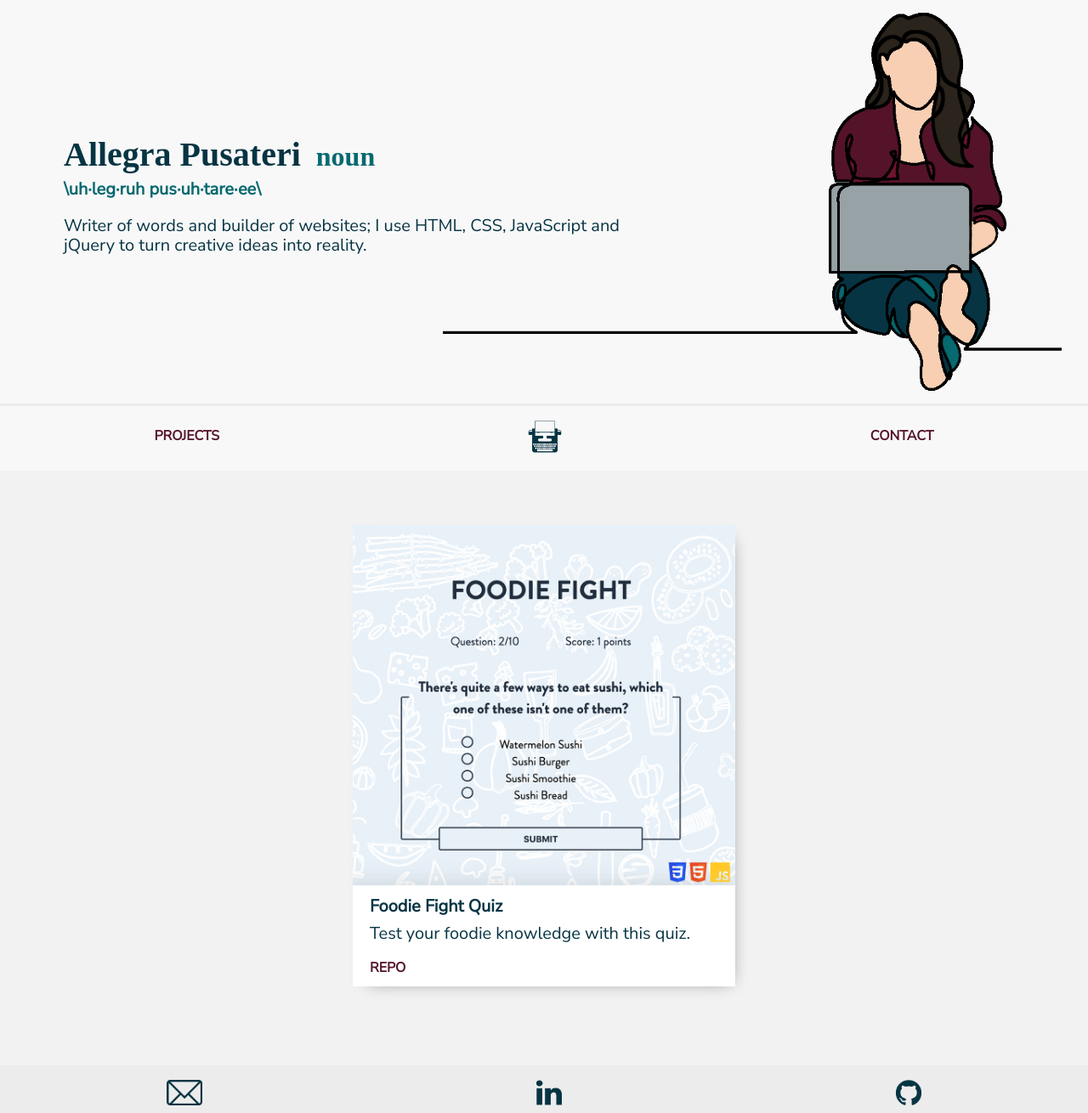
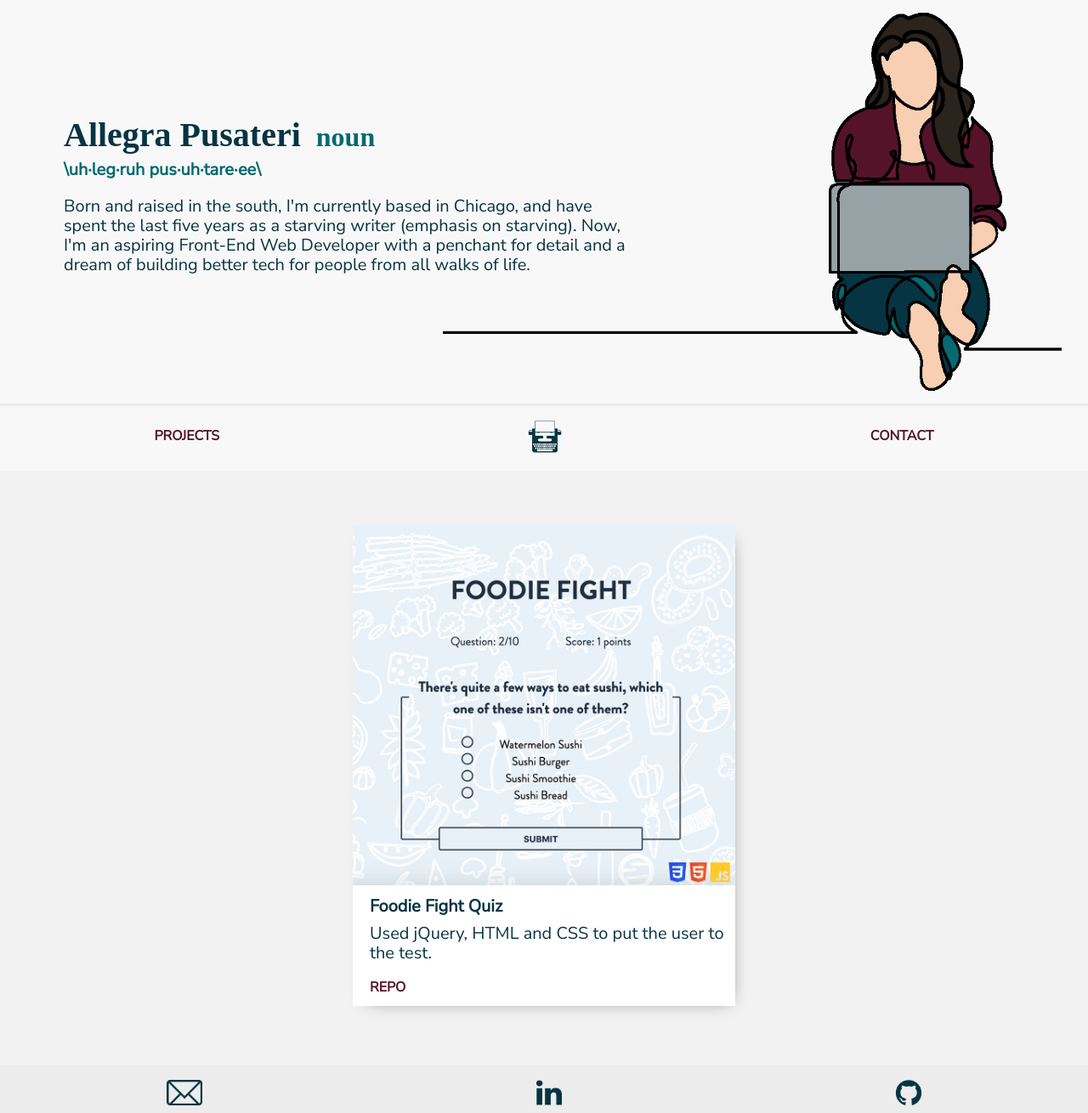
Before and after one commit to legsateri/portfolio, a plain HTML site: page index.html in a window 1280 px wide. Shown: the whole page at 85% size. Drawn offline with nearby package versions, Linux system fonts and the light colour scheme; a web font is replaced by a local one.

Commit message:
expanded some content

```diff
--- a/index.html
+++ b/index.html
@@ -18,7 +18,10 @@
                 <div class="bio">
                     <h1>Allegra Pusateri <span class="hide">noun</span></h1>
                     <p class="pronunciation">\uh·leg·ruh  pus·uh·tare·ee\</p>
-                    <p>Writer of words and builder of websites; I use HTML, CSS, JavaScript and jQuery to turn creative ideas into reality.</p>
+                    <p>Born and raised in the south, I'm currently based in Chicago,
+                        and have spent the last five years as a starving writer (emphasis on starving).
+                        Now, I'm an aspiring Front-End Web Developer with a penchant for detail and a
+                        dream of building better tech for people from all walks of life. </p>
                 </div>
             </header>
 
@@ -38,7 +41,7 @@
                 <div class="project-one">
                     <a href="https://legsateri.github.io/quiz-app/" target="_blank"><img src="images/quiz-app.png" alt="Foodie Fight quiz app screenshot" class="screenshot"></a>
                     <p class="title">Foodie Fight Quiz</p>
-                    <p>Test your foodie knowledge with this quiz.</p>
+                    <p>Used jQuery, HTML and CSS to put the user to the test.</p>
                     <a href="https://github.com/legsateri/quiz-app" target="_blank" class="repo"><p>REPO</p></a>
                 </div>
             </section>
```
